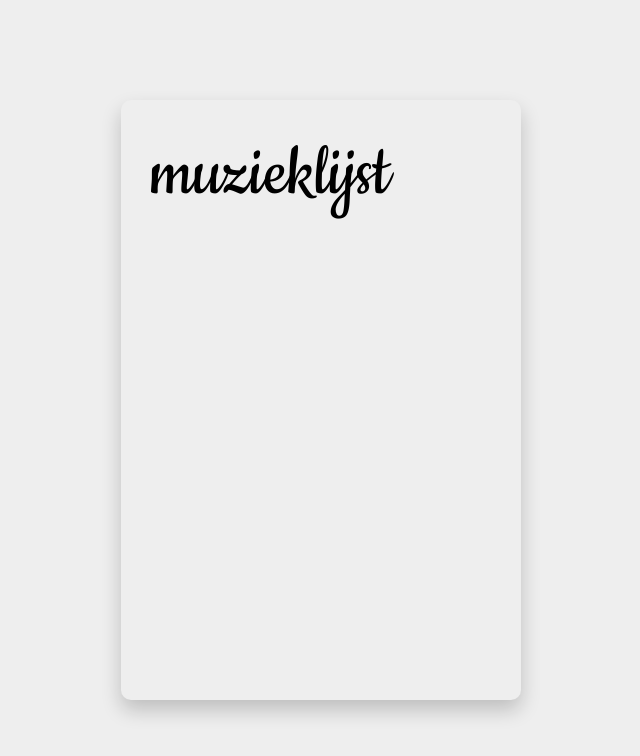
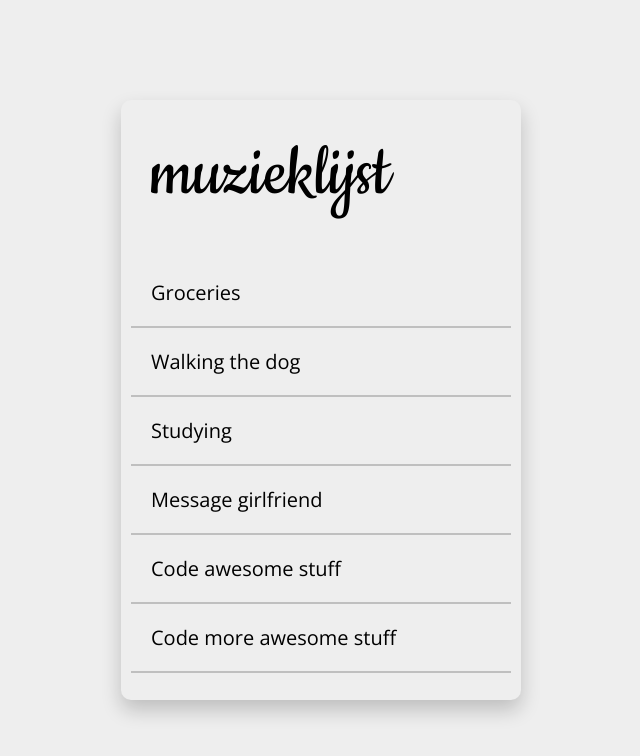
Before and after one commit to SemThijssen/todo, a React (Create React App) app: page / in a window 1280 px wide. Shown: the top 756 px of the page, without its empty margins (319-959 px from the left). Built offline with nearby package versions, Linux system fonts and the light colour scheme.

Commit message:
video 4 en 5 gemaakt van les 5

```diff
--- a/src/components/Todo/Todo.js
+++ b/src/components/Todo/Todo.js
@@ -26,18 +26,35 @@ import "./Todo.css";
 
 componentDidUpdate(){
 console.log("vanuit de update");
-console.log(this.state.tasks);
+
 
 }
+
+update = () => {
+    console.log("Ik ben geklikt");
+    this.setState({
+        tasks: this.state.tasks.push(
+            {
+                name:"Groceries",
+                done: true,
+                id: 1
+            },
+        )
+    })
+}
     render(){
+        console.log(this.state.tasks);
+    let items = this.state.tasks.map(task =>{
+        return <Item name={task.name} key={task.id}></Item>
+    });
         console.log("Vanuit de render!");
         return (
-            <article className="todo">
+            <article onClick={this.update}className="todo">
                 <header className="todo__header">
                     <h1 className="todo__heading">muzieklijst</h1>
                 </header>
                 <ul className="todo__list">
-                   {this.listItems}
+                   {items}
                 </ul>
             </article>
                 );
```
